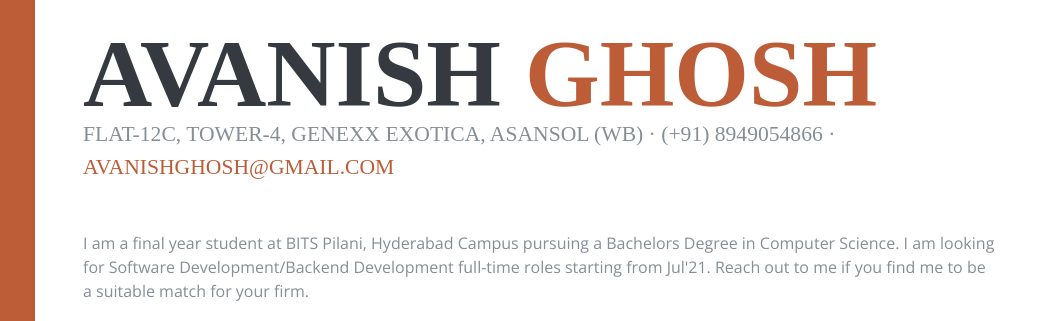
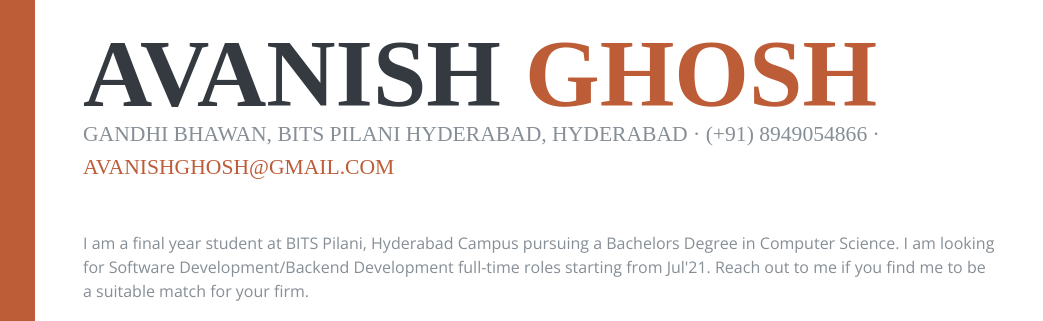
Before and after one commit to avanish1998/avanish1998.github.io, a plain HTML site: page index.html in a window 1280 px wide. Shown: the part 181-502 px from the top of the page, 237-1280 px from the left. Drawn offline with nearby package versions, Linux system fonts and the light colour scheme; a web font is replaced by a local one.

Commit message:
Update index.html

```diff
--- a/index.html
+++ b/index.html
@@ -69,7 +69,7 @@
           <h1 class="mb-0">Avanish
             <span class="text-primary">Ghosh</span>
           </h1>
-          <div class="subheading mb-5">Flat-12c, Tower-4, Genexx Exotica, Asansol (WB) · (+91) 8949054866 ·
+          <div class="subheading mb-5">gandhi Bhawan, BITS Pilani Hyderabad, Hyderabad · (+91) 8949054866 ·
             <a href="mailto:ghoshadrish96@gmail.com">avanishghosh@gmail.com</a>
           </div>
           <p class="mb-5">I am a final year student at BITS Pilani, Hyderabad Campus pursuing a Bachelors Degree in Computer Science. I am looking for Software Development/Backend Development full-time roles starting from Jul'21. Reach out to me if you find me to be a suitable match for your firm.</p>
```
